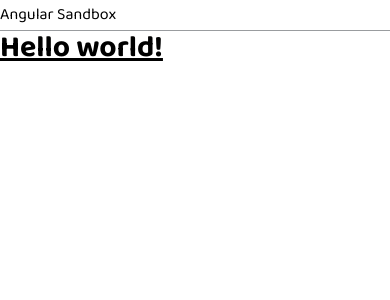
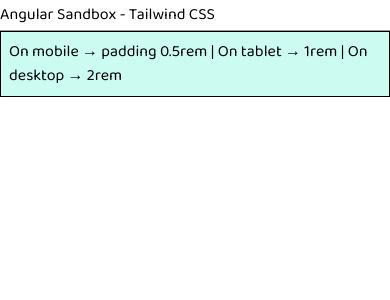
Before and after one commit to ozgursarikamis/angular-sandbox, an Angular app: page / in a window 390 px wide. Shown: the top 300 px of the page. Built offline with nearby package versions, Linux system fonts and the light colour scheme.

Commit message:
On mobile → padding 0.5rem |   On tablet → 1rem |   On desktop → 2rem

```diff
--- a/src/app/app.component.html
+++ b/src/app/app.component.html
@@ -2,6 +2,8 @@
   Angular Sandbox {{ title ? " - " + title : "" }}
 </div>
 
-<h1 class="text-3xl font-bold underline">
-  Hello world!
-</h1>
+<div class="border-1 bg-teal-100 p-2 md:p-4 lg:p-8">
+  On mobile → padding 0.5rem |
+  On tablet → 1rem |
+  On desktop → 2rem
+</div>
--- a/src/app/app.component.ts
+++ b/src/app/app.component.ts
@@ -7,5 +7,9 @@ import { Component } from '@angular/core';
     standalone: false
 })
 export class AppComponent {
-  title = undefined;
+  title = 'Tailwind CSS';
+
+  constructor() {
+    console.log('AppComponent constructor');
+  }
 }
```
